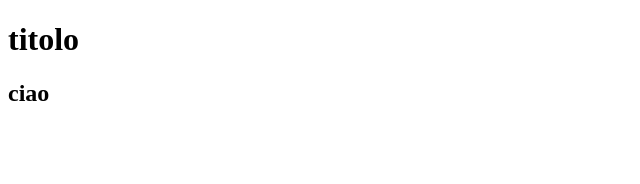
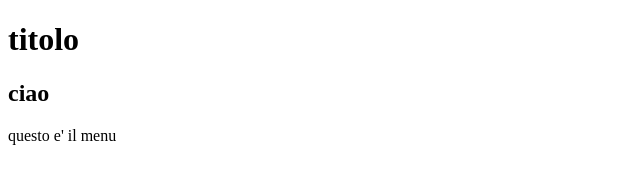
Before and after one commit to darius1989/prova, a plain HTML site: page index.html in a window 1280 px wide. Shown: the whole page, without its empty margins (0-640 px from the left). Drawn offline with Linux system fonts and the light colour scheme.

Commit message:
aggiunto il menu

```diff
--- a/index.html
+++ b/index.html
@@ -9,6 +9,6 @@
 <body>
     <h1>titolo</h1>
     <h2>ciao</h2>
-
+    <p>questo e' il menu</p>
 </body>
 </html>
```
